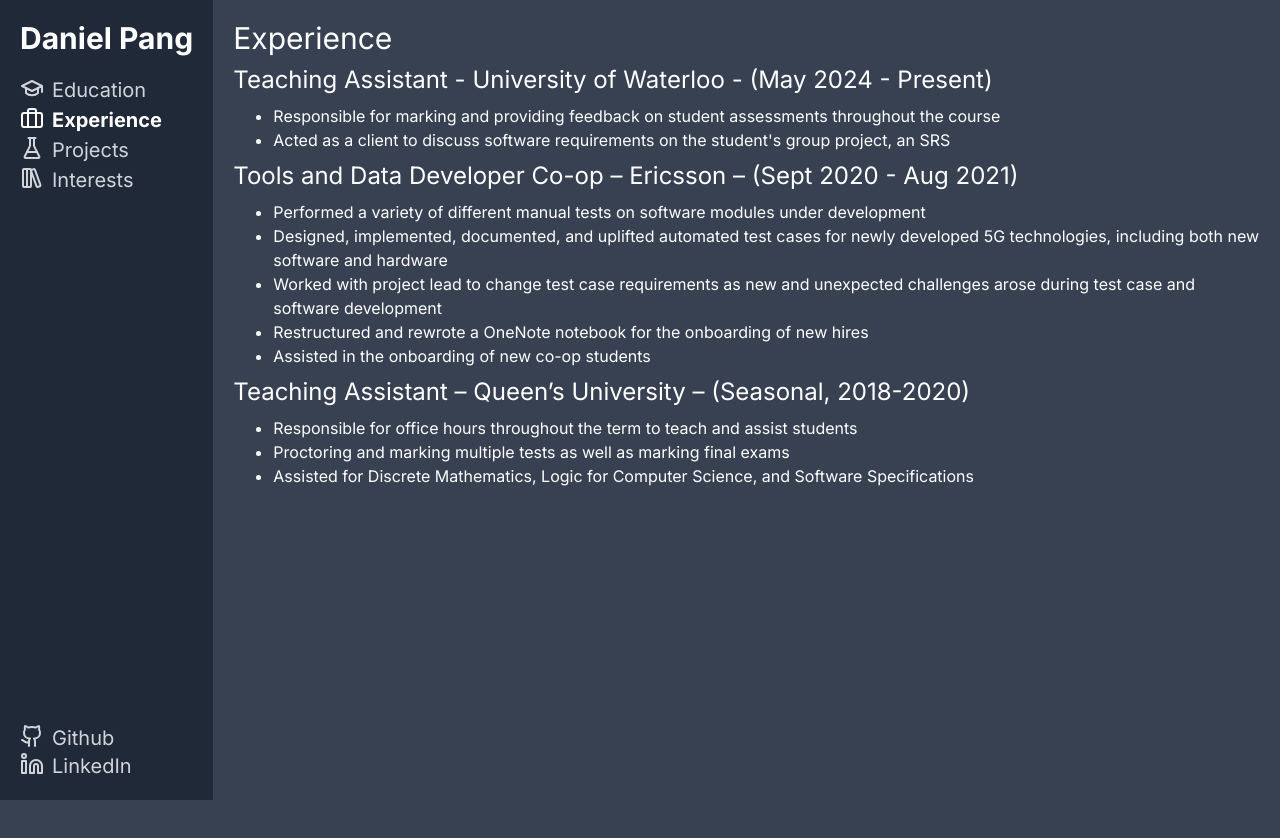
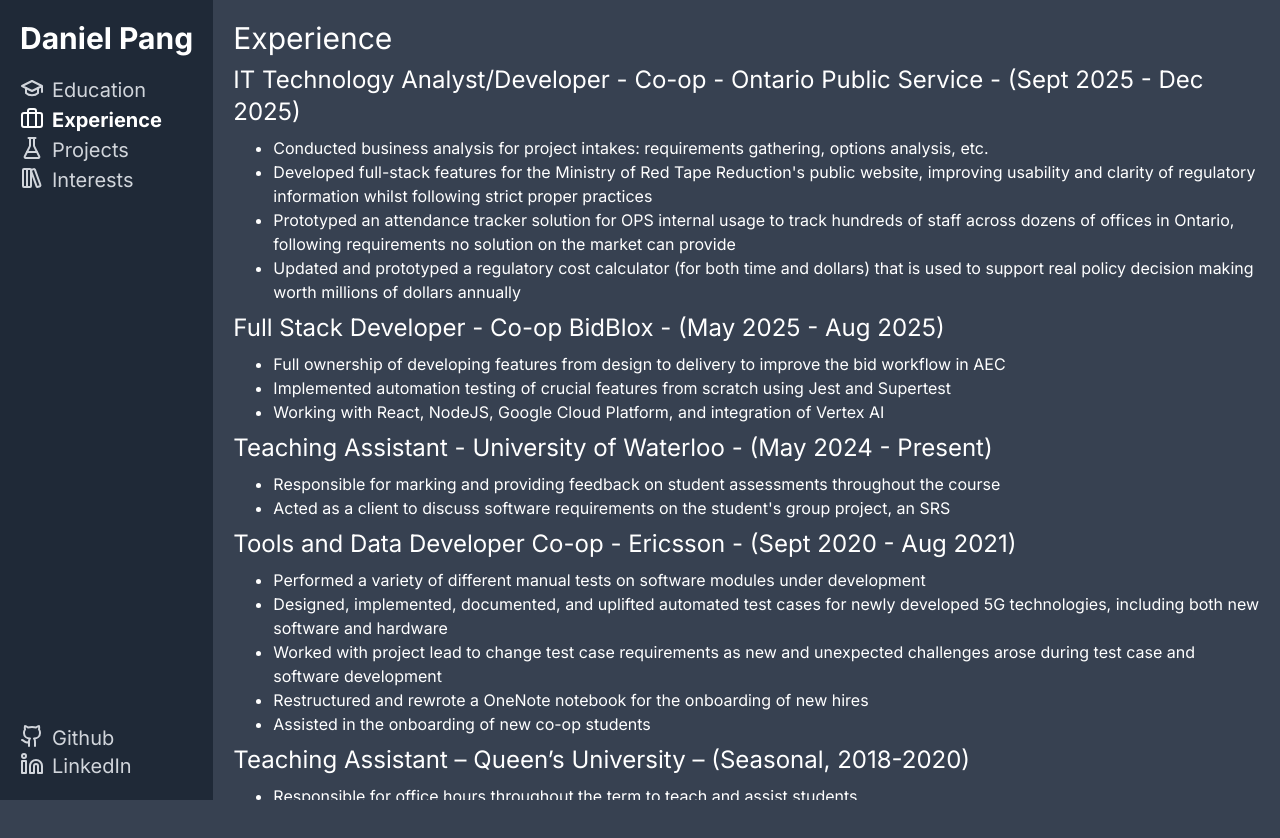
Before and after one commit to dpang1999/dpang1999.github.io, a Next.js app: page /experience in a window 1280 px wide. Shown: the top 838 px of the page. Built offline with nearby package versions, Linux system fonts and the light colour scheme.

Commit message:
Updated experiences w/ waterloo coop placements

```diff
--- a/src/app/(resume)/experience/page.tsx
+++ b/src/app/(resume)/experience/page.tsx
@@ -4,11 +4,22 @@
     return (
         <main className="text-white">
             <h1 className="text-3xl">Experience</h1>
+            <Segment title="IT Technology Analyst/Developer - Co-op - Ontario Public Service - (Sept 2025 - Dec 2025)">
+                <li>Conducted business analysis for project intakes: requirements gathering, options analysis, etc.</li>
+                <li>Developed full-stack features for the Ministry of Red Tape Reduction's public website, improving usability and clarity of regulatory information whilst following strict proper practices</li>
+                <li>Prototyped an attendance tracker solution for OPS internal usage to track hundreds of staff across dozens of offices in Ontario, following requirements no solution on the market can provide</li>
+                <li>Updated and prototyped a regulatory cost calculator (for both time and dollars) that is used to support real policy decision making worth millions of dollars annually</li>
+            </Segment>
+            <Segment title="Full Stack Developer - Co-op BidBlox - (May 2025 - Aug 2025)">
+                <li>Full ownership of developing features from design to delivery to improve the bid workflow in AEC</li>
+                <li>Implemented automation testing of crucial features from scratch using Jest and Supertest</li>
+                <li>Working with React, NodeJS, Google Cloud Platform, and integration of Vertex AI</li>
+            </Segment>
             <Segment title="Teaching Assistant - University of Waterloo - (May 2024 - Present)">
                 <li>Responsible for marking and providing feedback on student assessments throughout the course</li>
                 <li>Acted as a client to discuss software requirements on the student's group project, an SRS</li>
             </Segment>
-            <Segment title="Tools and Data Developer Co-op – Ericsson – (Sept 2020 - Aug 2021)">
+            <Segment title="Tools and Data Developer Co-op - Ericsson - (Sept 2020 - Aug 2021)">
                 <li>Performed a variety of different manual tests on software modules under development</li>
                 <li>Designed, implemented, documented, and uplifted automated test cases for newly developed 5G
 technologies, including both new software and hardware</li>
```
